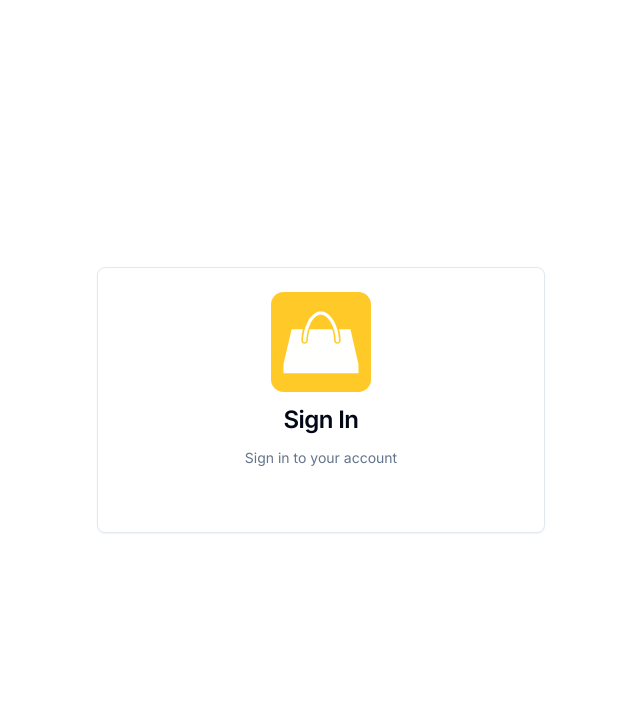
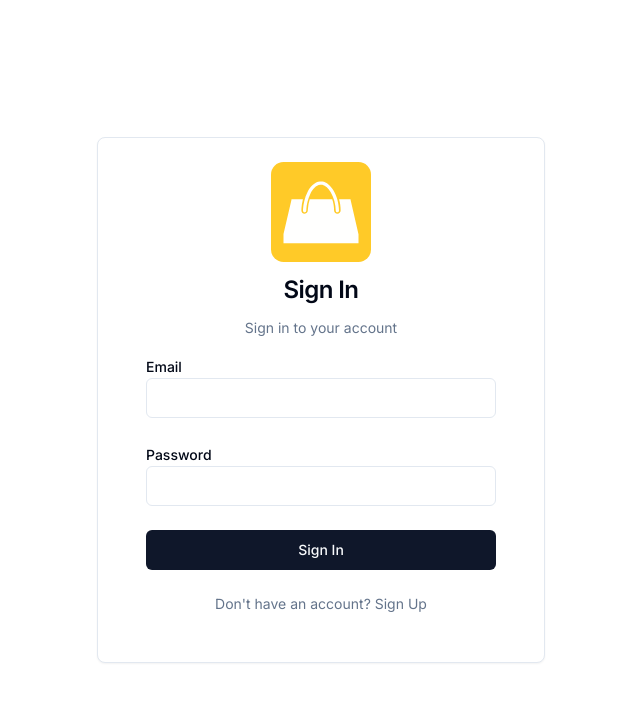
Before and after one commit to alexangria1992/nextjs-prostore, a Next.js app: page /sign-in in a window 1280 px wide. Shown: the top 702 px of the page, without its empty margins (319-959 px from the left). Built offline with nearby package versions, Linux system fonts and the light colour scheme; no server answers.

Commit message:
credentials sign in form

```diff
--- /dev/null
+++ b/app/(auth)/sign-in/credentials-signin-form.tsx
@@ -0,0 +1,50 @@
+'use client';
+import React from 'react';
+import { Button } from '@/components/ui/button';
+import { Input } from '@/components/ui/input';
+import { Label } from '@/components/ui/label';
+import { signInDefaultValues } from '@/lib/constants';
+import Link from 'next/link';
+const CredentialsSignInForm = () => {
+  return (
+    <form>
+      <div className='space-y-6'>
+        <div>
+          <Label htmlFor='email'>Email</Label>
+          <Input
+            id='email'
+            name='email'
+            type='email'
+            required
+            autoComplete='email'
+            defaultValue={signInDefaultValues.email}
+          />
+        </div>
+        <div>
+          <Label htmlFor='password'>Password</Label>
+          <Input
+            id='password'
+            name='password'
+            type='password'
+            required
+            autoComplete='password'
+            defaultValue={signInDefaultValues.password}
+          />
+        </div>
+        <div>
+          <Button className='w-full' variant='default'>
+            Sign In
+          </Button>
+        </div>
+        <div className='text-sm text-center text-muted-foreground'>
+          Don&apos;t have an account?{' '}
+          <Link href='/sign-up' target='_self' className='link'>
+            Sign Up
+          </Link>
+        </div>
+      </div>
+    </form>
+  );
+};
+
+export default CredentialsSignInForm;
--- a/app/(auth)/sign-in/page.tsx
+++ b/app/(auth)/sign-in/page.tsx
@@ -9,6 +9,7 @@
 import Link from 'next/link';
 import Image from 'next/image';
 import { APP_NAME } from '@/lib/constants';
+import CredentialsSignInForm from './credentials-signin-form';
 
 export const metadata: Metadata = {
   title: 'Sign In',
@@ -32,7 +33,9 @@
           <CardDescription className='text-center'>
             Sign in to your account
           </CardDescription>
-          <CardContent className='space-y-4'>{/* FROM HERE */}</CardContent>
+          <CardContent className='space-y-4'>
+            <CredentialsSignInForm />
+          </CardContent>
         </CardHeader>
       </Card>
     </div>
--- /dev/null
+++ b/components/ui/input.tsx
@@ -0,0 +1,22 @@
+import * as React from "react"
+
+import { cn } from "@/lib/utils"
+
+const Input = React.forwardRef<HTMLInputElement, React.ComponentProps<"input">>(
+  ({ className, type, ...props }, ref) => {
+    return (
+      <input
+        type={type}
+        className={cn(
+          "flex h-10 w-full rounded-md border border-input bg-background px-3 py-2 text-base ring-offset-background file:border-0 file:bg-transparent file:text-sm file:font-medium file:text-foreground placeholder:text-muted-foreground focus-visible:outline-none focus-visible:ring-2 focus-visible:ring-ring focus-visible:ring-offset-2 disabled:cursor-not-allowed disabled:opacity-50 md:text-sm",
+          className
+        )}
+        ref={ref}
+        {...props}
+      />
+    )
+  }
+)
+Input.displayName = "Input"
+
+export { Input }
--- /dev/null
+++ b/components/ui/label.tsx
@@ -0,0 +1,26 @@
+"use client"
+
+import * as React from "react"
+import * as LabelPrimitive from "@radix-ui/react-label"
+import { cva, type VariantProps } from "class-variance-authority"
+
+import { cn } from "@/lib/utils"
+
+const labelVariants = cva(
+  "text-sm font-medium leading-none peer-disabled:cursor-not-allowed peer-disabled:opacity-70"
+)
+
+const Label = React.forwardRef<
+  React.ElementRef<typeof LabelPrimitive.Root>,
+  React.ComponentPropsWithoutRef<typeof LabelPrimitive.Root> &
+    VariantProps<typeof labelVariants>
+>(({ className, ...props }, ref) => (
+  <LabelPrimitive.Root
+    ref={ref}
+    className={cn(labelVariants(), className)}
+    {...props}
+  />
+))
+Label.displayName = LabelPrimitive.Root.displayName
+
+export { Label }
--- a/lib/constants/index.ts
+++ b/lib/constants/index.ts
@@ -6,3 +6,8 @@
   process.env.NEXT_PUBLIC_SERVER_URL || 'http://localhost:3000';
 export const LATEST_PRODUCTS_LIMIT =
   Number(process.env.LATEST_PRODUCTS_LIMIT) || 4;
+
+export const signInDefaultValues = {
+  email: '',
+  password: '',
+};
--- a/package.json
+++ b/package.json
@@ -15,6 +15,7 @@
     "@prisma/adapter-neon": "^6.1.0",
     "@radix-ui/react-dialog": "^1.1.4",
     "@radix-ui/react-dropdown-menu": "^2.1.4",
+    "@radix-ui/react-label": "^2.1.1",
     "@radix-ui/react-slot": "^1.1.1",
     "bcrypt-ts-edge": "^3.0.1",
     "class-variance-authority": "^0.7.1",
```
Also changed, not shown: 1 other file (tests, documents, lock files or other folders).
